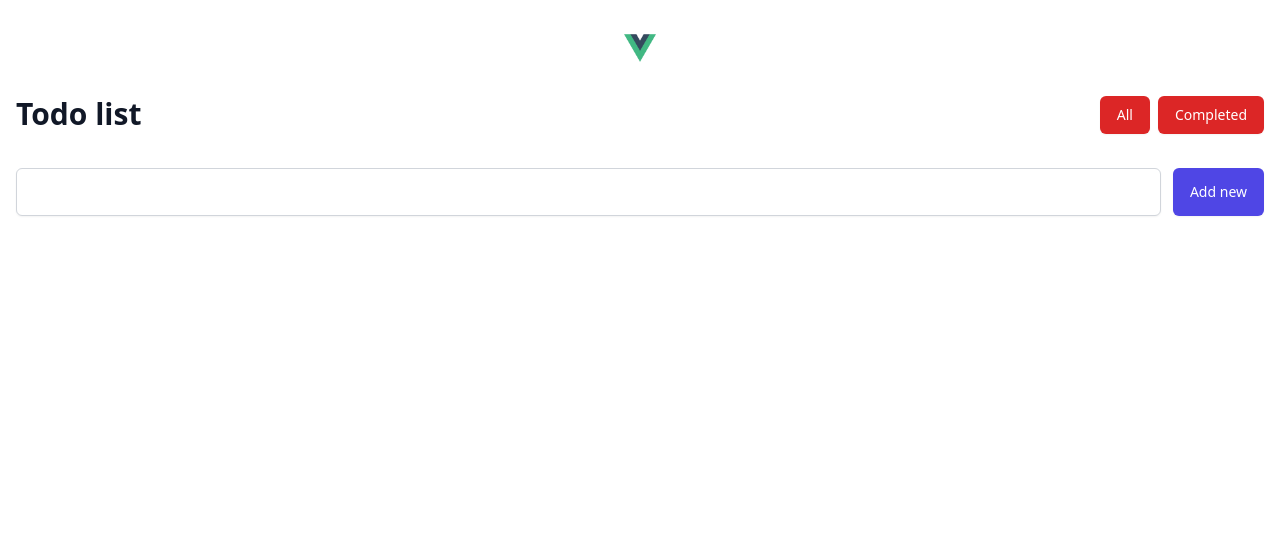
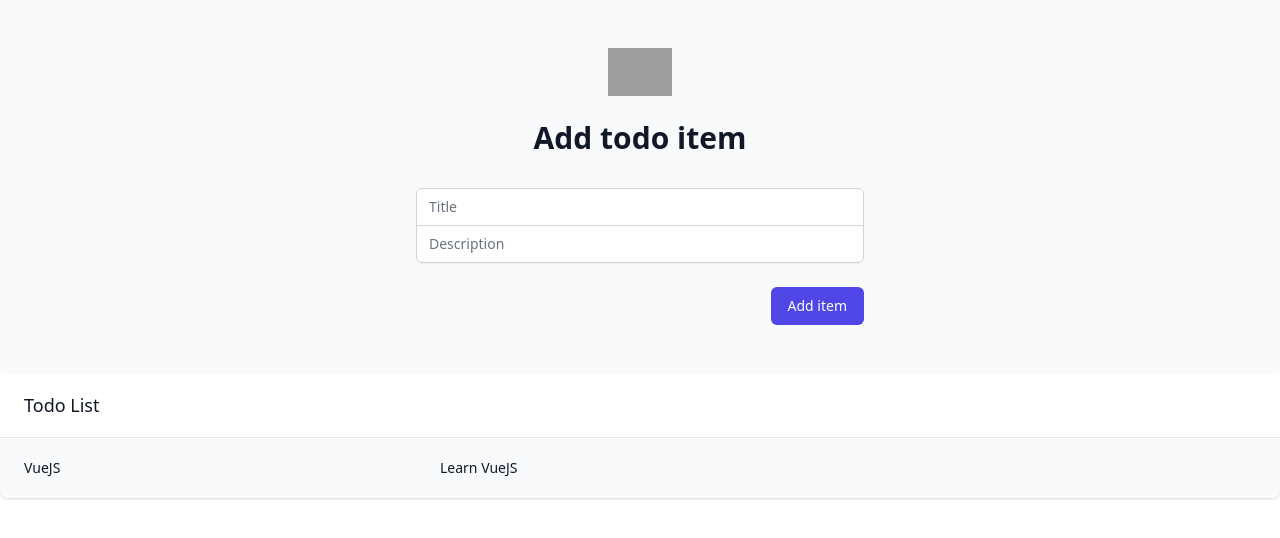
Before and after one commit to vadiminsk/vue-todolist, a Vue app: page /#/ in a window 1280 px wide. Shown: the top 538 px of the page. Built offline with nearby package versions, Linux system fonts and the light colour scheme; grey boxes are pictures that could not be loaded.

Commit message:
separate components and logic

```diff
--- a/src/App.vue
+++ b/src/App.vue
@@ -1,14 +1,30 @@
 <template>
-  <MainLayout>
-    <router-view />
-  </MainLayout>
+  <div>
+    <todo-list-form @create="createTodo" />
+    <todo-list :todos="todos" />
+  </div>
 </template>
 
 <script>
-import MainLayout from "./layouts/MainLayout.vue";
+import TodoList from "@/components/TodoList";
+import TodoListForm from "@/components/TodoListForm";
 
 export default {
   name: "App",
-  components: { MainLayout },
+  components: { TodoList, TodoListForm },
+
+  data() {
+    return {
+      todos: [{ id: 1, title: "VueJS", description: "Learn VueJS" }],
+    };
+  },
+
+  methods: {
+    createTodo(todo) {
+      this.todos.push(todo);
+    },
+  },
 };
 </script>
+
+TodoList
--- a/src/components/AppBlockTitle.vue
+++ /dev/null
@@ -1,24 +0,0 @@
-<template>
-  <div class="flex justify-between">
-    <h2
-      class="text-2xl font-bold leading-7 text-gray-900 sm:text-3xl sm:truncate mb-5"
-    >
-      {{ greetingText }}
-    </h2>
-    <TodoListFilter />
-  </div>
-</template>
-
-<script>
-import TodoListFilter from "./TodoListFilter.vue";
-
-export default {
-  name: "AppBlockTitle",
-  components: {
-    TodoListFilter,
-  },
-  props: { greetingText: String },
-};
-</script>
-
-<style></style>
--- a/src/components/AppHeader.vue
+++ /dev/null
@@ -1,15 +0,0 @@
-<template>
-  <header class="lg:flex py-2 sm:py-6 lg:py-8">
-    <div class="header__logo flex-1 flex justify-center min-w-0">
-      <img alt="Vue logo" src="../assets/logo.png" class="block h-8 w-auto" />
-    </div>
-  </header>
-</template>
-
-<script>
-export default {
-  name: "AppHeader",
-};
-</script>
-
-<style></style>
--- a/src/components/TodoList.vue
+++ b/src/components/TodoList.vue
@@ -1,22 +1,25 @@
 <template>
-  <div>
-    <AppBlockTitle greeting-text="Todo list" />
-    <TodoListItem />
-    <TodoListButton />
+  <div class="bg-white shadow overflow-hidden sm:rounded-lg">
+    <div class="px-4 py-5 sm:px-6">
+      <h3 class="text-lg leading-6 font-medium text-gray-900">
+        Todo List
+      </h3>
+    </div>
+    <div v-for="todo in todos" :key="todo.id">
+      <todo-list-item :todo="todo" />
+    </div>
   </div>
 </template>
 
 <script>
-import AppBlockTitle from "./AppBlockTitle.vue";
-import TodoListButton from "./TodoListInput.vue";
-import TodoListItem from "./TodoListItem.vue";
-
+import TodoListItem from "@/components/TodoListItem.vue";
 export default {
-  name: "TodoList",
-  components: {
-    AppBlockTitle,
-    TodoListButton,
-    TodoListItem,
+  components: { TodoListItem },
+  props: {
+    todos: {
+      type: Array,
+      required: true,
+    },
   },
 };
 </script>
--- a/src/components/TodoListFilter.vue
+++ /dev/null
@@ -1,25 +0,0 @@
-<template>
-  <div>
-    <button
-      type="button"
-      class="inline-flex items-center px-4 py-2 mr-2 border border-transparent rounded-md shadow-sm text-sm font-medium text-white bg-red-600 hover:bg-red-900 focus:outline-none focus:ring-2 focus:ring-offset-2 focus:bg-red-900"
-    >
-      All
-    </button>
-
-    <button
-      type="button"
-      class="inline-flex items-center px-4 py-2 border border-transparent rounded-md shadow-sm text-sm font-medium text-white bg-red-600 hover:bg-red-900 focus:outline-none focus:ring-2 focus:ring-offset-2 focus:bg-red-900"
-    >
-      Completed
-    </button>
-  </div>
-</template>
-
-<script>
-export default {
-  name: "TodoListFilter",
-};
-</script>
-
-<style></style>
--- /dev/null
+++ b/src/components/TodoListForm.vue
@@ -0,0 +1,82 @@
+<template>
+  <div
+    class="flex items-center justify-center bg-gray-50 py-12 px-4 sm:px-6 lg:px-8"
+  >
+    <div class="max-w-md w-full space-y-8">
+      <div>
+        <img
+          class="mx-auto h-12 w-auto"
+          src="https://tailwindui.com/img/logos/workflow-mark-indigo-600.svg"
+          alt="Workflow"
+        />
+        <h2 class="mt-6 text-center text-3xl font-extrabold text-gray-900">
+          Add todo item
+        </h2>
+      </div>
+      <form class="mt-8 space-y-6" @submit.prevent>
+        <div class="rounded-md shadow-sm -space-y-px">
+          <div>
+            <label for="title-field" class="sr-only">Title</label>
+            <input
+              id="title-field"
+              name="title"
+              type="text"
+              class="appearance-none rounded-none relative block w-full px-3 py-2 border border-gray-300 placeholder-gray-500 text-gray-900 rounded-t-md focus:outline-none focus:ring-indigo-500 focus:border-indigo-500 focus:z-10 sm:text-sm"
+              placeholder="Title"
+              v-model="todo.title"
+            />
+          </div>
+          <div>
+            <label for="description-field" class="sr-only">Description</label>
+            <input
+              id="description-field"
+              name="description"
+              type="text"
+              class="appearance-none rounded-none relative block w-full px-3 py-2 border border-gray-300 placeholder-gray-500 text-gray-900 rounded-b-md focus:outline-none focus:ring-indigo-500 focus:border-indigo-500 focus:z-10 sm:text-sm"
+              placeholder="Description"
+              v-model="todo.description"
+            />
+          </div>
+        </div>
+
+        <div class="flex flex-col">
+          <button
+            type="submit"
+            class="self-end py-2 px-4 border border-transparent text-sm font-medium rounded-md text-white bg-indigo-600 hover:bg-indigo-700 focus:outline-none focus:ring-2 focus:ring-offset-2 focus:ring-indigo-500"
+            @click="createTodo"
+          >
+            Add item
+          </button>
+        </div>
+      </form>
+    </div>
+  </div>
+</template>
+
+<script>
+import uuid from "uuid/v4";
+
+export default {
+  data() {
+    return {
+      todo: {
+        title: "",
+        description: "",
+      },
+    };
+  },
+
+  methods: {
+    createTodo() {
+      this.todo.id = uuid();
+      this.$emit("create", this.todo);
+      this.todo = {
+        title: "",
+        description: "",
+      };
+    },
+  },
+};
+</script>
+
+<style></style>
--- a/src/components/TodoListInput.vue
+++ /dev/null
@@ -1,88 +0,0 @@
-<template>
-  <form class="flex my-4" @submit.prevent>
-    <div class="flex-1 mr-3">
-      <label for="todo_input">
-        <input
-          type="text"
-          name="todo_input"
-          id="todo_input"
-          v-model="todoItem"
-          class="p-3 h-12 border focus:ring-indigo-500 focus:border-indigo-500 block w-full shadow-sm sm:text-sm border-gray-300 rounded-md"
-        />
-      </label>
-    </div>
-    <button
-      @click="addNewItemMethod()"
-      class="inline-flex items-center px-4 py-2 border border-transparent rounded-md shadow-sm text-sm font-medium text-white bg-indigo-600 hover:bg-indigo-700 focus:outline-none focus:ring-2 focus:ring-offset-2 focus:ring-indigo-500"
-    >
-      Add new
-    </button>
-    <transition name="fade">
-      <button
-        @click="resetItem"
-        v-show="showResetButton"
-        class="inline-flex items-center px-4 py-2 ml-3 border border-transparent rounded-md shadow-sm text-sm font-medium text-white bg-indigo-600 hover:bg-indigo-700 focus:outline-none focus:ring-2 focus:ring-offset-2 focus:ring-indigo-500"
-      >
-        Reset
-      </button>
-    </transition>
-  </form>
-  <div>
-    <TodoListItem :todos="todos" />
-  </div>
-</template>
-
-<script>
-import TodoListItem from "./TodoListItem.vue";
-import { mapActions, mapGetters } from "vuex";
-import uuid from "uuid/v4";
-
-export default {
-  name: "TodoListButton",
-
-  components: {
-    TodoListItem,
-  },
-
-  data() {
-    return {
-      todoItem: "",
-    };
-  },
-
-  methods: {
-    ...mapActions(["addNewItem"]),
-
-    addNewItemMethod() {
-      const todoValue = this.todoItem && this.todoItem.trim();
-      if (!todoValue) {
-        return;
-      }
-      const todoItem = {
-        title: this.todoItem,
-        isDone: false,
-        id: uuid(),
-      };
-
-      this.addNewItem({ todoItem });
-      this.todoItem = "";
-    },
-
-    resetItem() {
-      this.todoItem = "";
-    },
-  },
-
-  computed: {
-    ...mapGetters({
-      todos: "getTodos",
-    }),
-
-    showResetButton() {
-      return this.todoItem.length > 0;
-    },
-  },
-};
-</script>
-
-<style></style>
--- a/src/components/TodoListItem.vue
+++ b/src/components/TodoListItem.vue
@@ -1,66 +1,23 @@
 <template>
-  <div
-    v-for="todo in todos"
-    :key="todo.id"
-    class="flex items-center border border-gray-200 rounded-l mb-3"
-    :class="{ done: todo.isDone }"
-  >
-    <div class="p-2">
-      <h4 class="text-xl">{{ todo.title }}</h4>
-    </div>
-    <div class="flex items-center ml-auto pr-3">
-      <input
-        id="input-done"
-        name="input-done"
-        type="checkbox"
-        class="h-4 w-4 text-indigo-600 focus:ring-indigo-500 border-gray-300 rounded"
-      />
-      <label for="input-done" class="ml-2 block text-sm text-gray-900 ">
-        Done
-      </label>
-    </div>
-    <div class="px-2">
-      <button
-        @click="deleteItemMethod(todo)"
-        class="inline-flex items-center px-3 py-1 ml-2 border border-transparent rounded-md shadow-sm text-sm font-medium text-white bg-indigo-600 hover:bg-indigo-700 focus:outline-none focus:ring-2 focus:ring-offset-2 focus:ring-indigo-500"
-      >
-        Delete
-      </button>
+  <div class="border-t border-gray-200">
+    <div class="bg-gray-50 px-4 py-5 sm:grid sm:grid-cols-3 sm:gap-4 sm:px-6">
+      <div class="text-sm font-medium text-gray-900">{{ todo.title }}</div>
+      <div class="mt-1 text-sm text-gray-900 sm:mt-0 sm:col-span-2">
+        {{ todo.description }}
+      </div>
     </div>
   </div>
 </template>
 
 <script>
-import { mapActions } from "vuex";
-
 export default {
-  name: "TodoListItem",
-
   props: {
-    todos: Array,
-  },
-
-  data() {
-    return {
-      todoItem: "",
-    };
-  },
-
-  methods: {
-    ...mapActions(["deleteItem"]),
-    deleteItemMethod() {
-      this.deleteItem();
+    todo: {
+      type: Object,
+      required: true,
     },
   },
 };
 </script>
 
-<style scoped>
-.done {
-  background: #c1f48f;
-}
-
-.done h4 {
-  text-decoration: line-through;
-}
-</style>
+<style></style>
```
